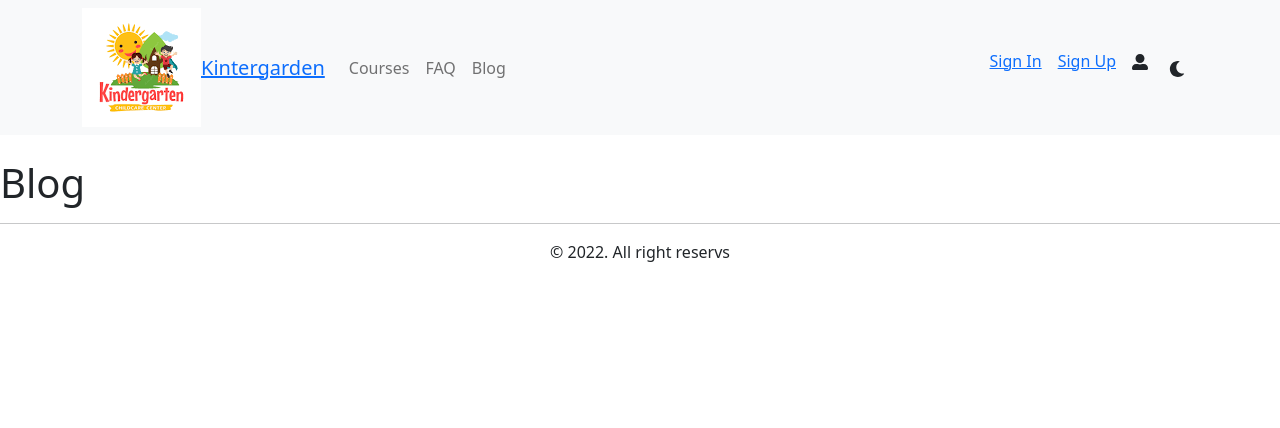
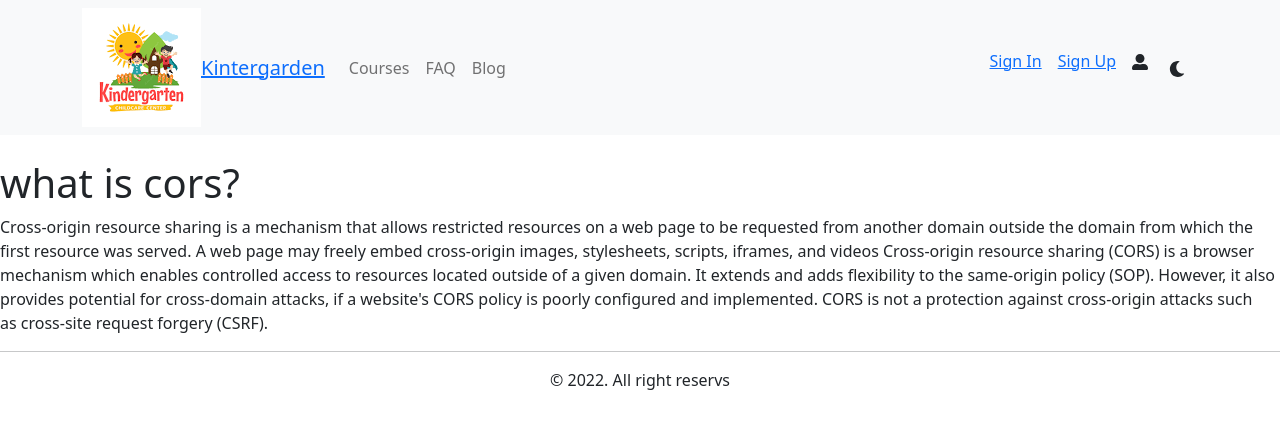
Before and after one commit to Poonam99/KinterGarden-Client, a React (Create React App) app: page /blog in a window 1280 px wide. Shown: the top 428 px of the page. Built offline with nearby package versions, Linux system fonts and the light colour scheme; no server answers.

Commit message:
question -1

```diff
--- a/src/Pages/Blogs/Blogs.js
+++ b/src/Pages/Blogs/Blogs.js
@@ -3,8 +3,11 @@ import React from 'react';
 const Blog = () => {
     return (
         <div>
-            <h1>Blog</h1>
+            <h1>what is cors?</h1>
+            <p> Cross-origin resource sharing is a mechanism that allows restricted resources on a web page to be requested from another domain outside the domain from which the first resource was served. A web page may freely embed cross-origin images, stylesheets, scripts, iframes, and videos
+                Cross-origin resource sharing (CORS) is a browser mechanism which enables controlled access to resources located outside of a given domain. It extends and adds flexibility to the same-origin policy (SOP). However, it also provides potential for cross-domain attacks, if a website's CORS policy is poorly configured and implemented. CORS is not a protection against cross-origin attacks such as cross-site request forgery (CSRF).</p>
         </div>
+
     );
 };
 
```
